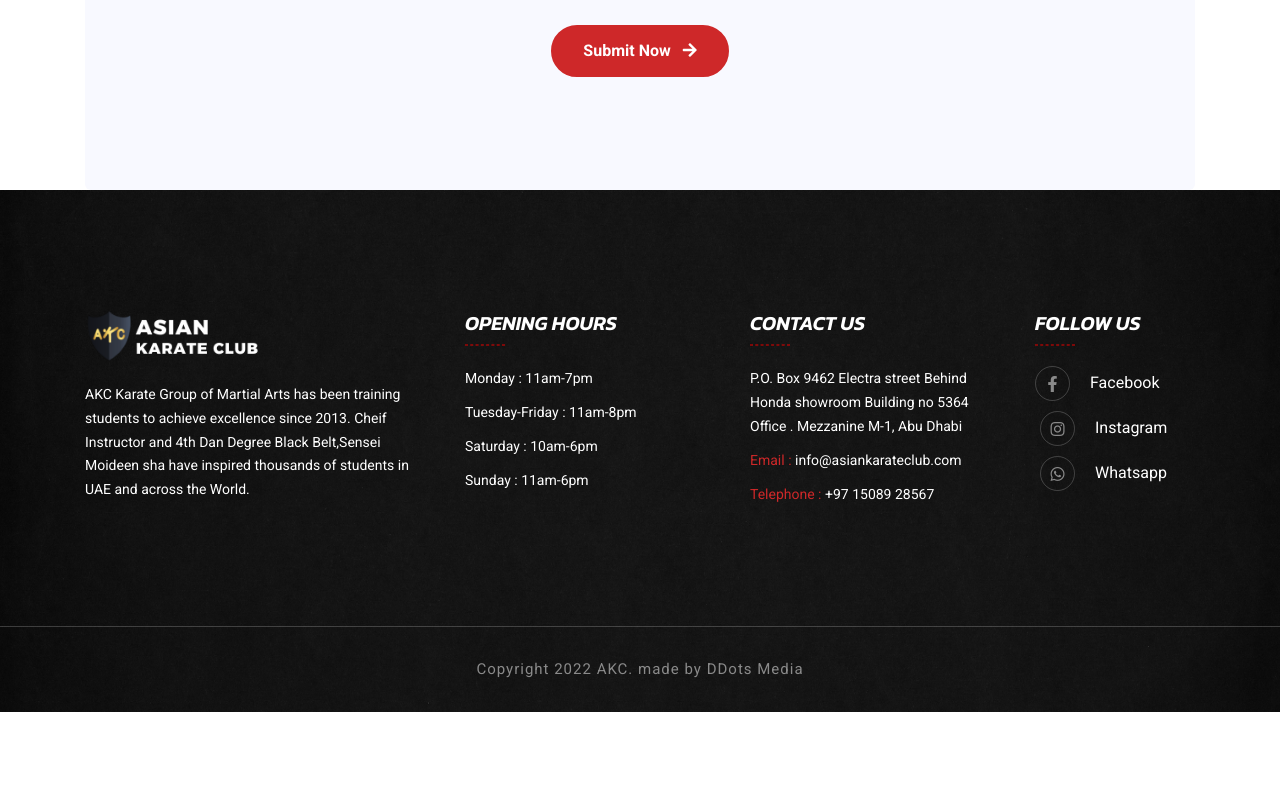
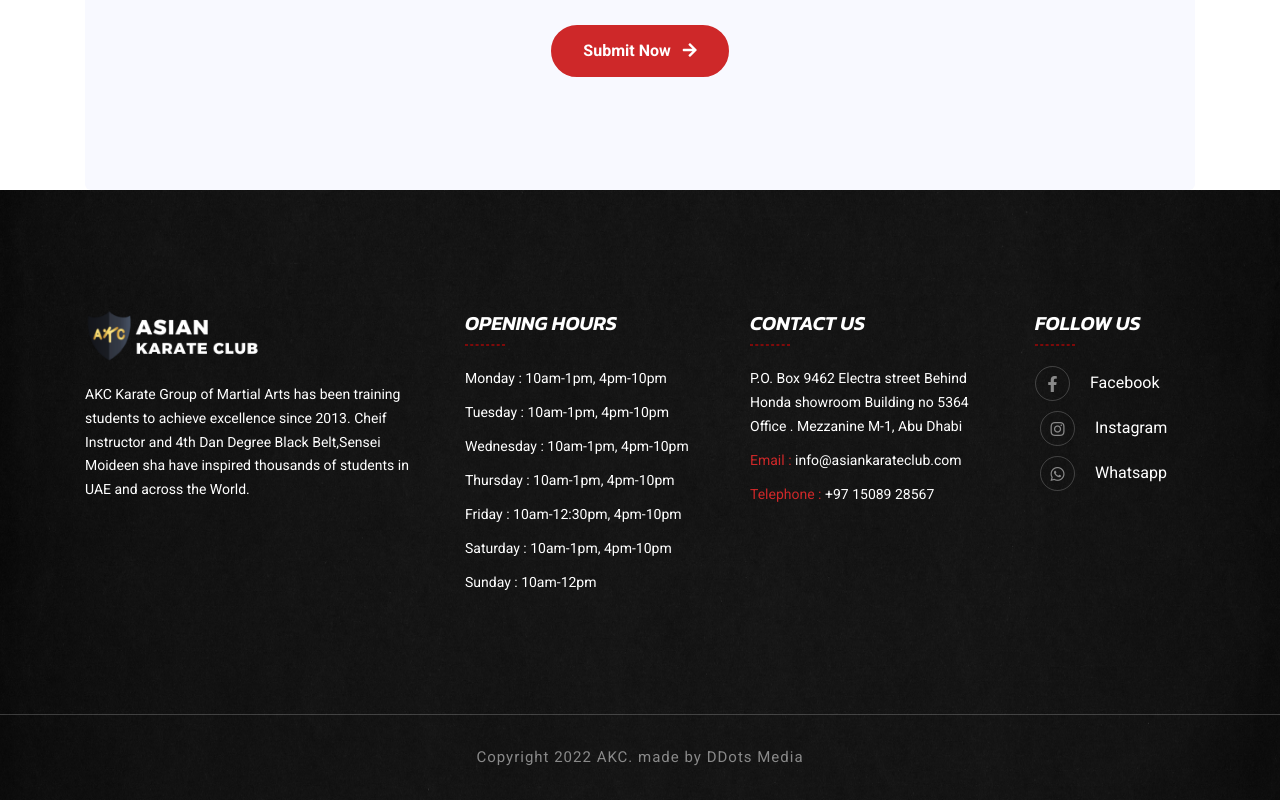
Before and after one commit to Jaseem-v/akc, a plain HTML site: page register.html in a window 1280 px wide. Shown: the part 1600-2400 px from the top of the page. Before the commit the page ends 2312 px from the top, so only its background shows below. Drawn offline with Linux system fonts and the light colour scheme.

Commit message:
site updated

```diff
--- a/register.html
+++ b/register.html
@@ -299,7 +299,8 @@
 
                                 <div class="col-xl-12 form-group">
                                     <label>Write Message</label>
-                                    <textarea name="message" class="form--control" placeholder="Notes (If Any)"></textarea>
+                                    <textarea name="message" class="form--control"
+                                        placeholder="Notes (If Any)"></textarea>
                                 </div>
                                 <div class="col-xl-12 form-group text-center">
                                     <button type="submit" class="btn--base mt-20" id="form-btn">Submit Now <i
@@ -351,10 +352,13 @@
                     <div class="footer-widget">
                         <h4 class="title">Opening Hours</h4>
                         <ul class="footer-list">
-                            <li>Monday : 11am-7pm</li>
-                            <li>Tuesday-Friday : 11am-8pm</li>
-                            <li>Saturday : 10am-6pm</li>
-                            <li>Sunday : 11am-6pm</li>
+                            <li>Monday : 10am-1pm, 4pm-10pm</li>
+                            <li>Tuesday : 10am-1pm, 4pm-10pm</li>
+                            <li>Wednesday : 10am-1pm, 4pm-10pm</li>
+                            <li>Thursday : 10am-1pm, 4pm-10pm</li>
+                            <li>Friday : 10am-12:30pm, 4pm-10pm</li>
+                            <li>Saturday : 10am-1pm, 4pm-10pm</li>
+                            <li>Sunday : 10am-12pm</li>
                         </ul>
                     </div>
                 </div>
```
